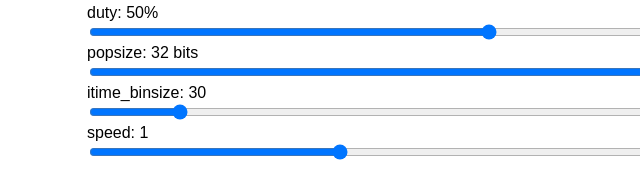
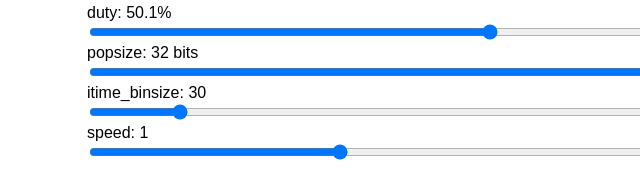
Before and after one commit to acidbourbon/iqtdcjs, a plain HTML site: page iqdemo.html in a window 1280 px wide. Shown: the part 919-1098 px from the top of the page, 153-793 px from the left. Drawn offline with Linux system fonts and the light colour scheme.

Commit message:
default duty 50.1

```diff
--- a/iqdemo.html
+++ b/iqdemo.html
@@ -82,7 +82,7 @@
             min="5"
             max="95"
             step="0.1"
-            value="50"
+            value="50.1"
         >
     </div>
 
```
